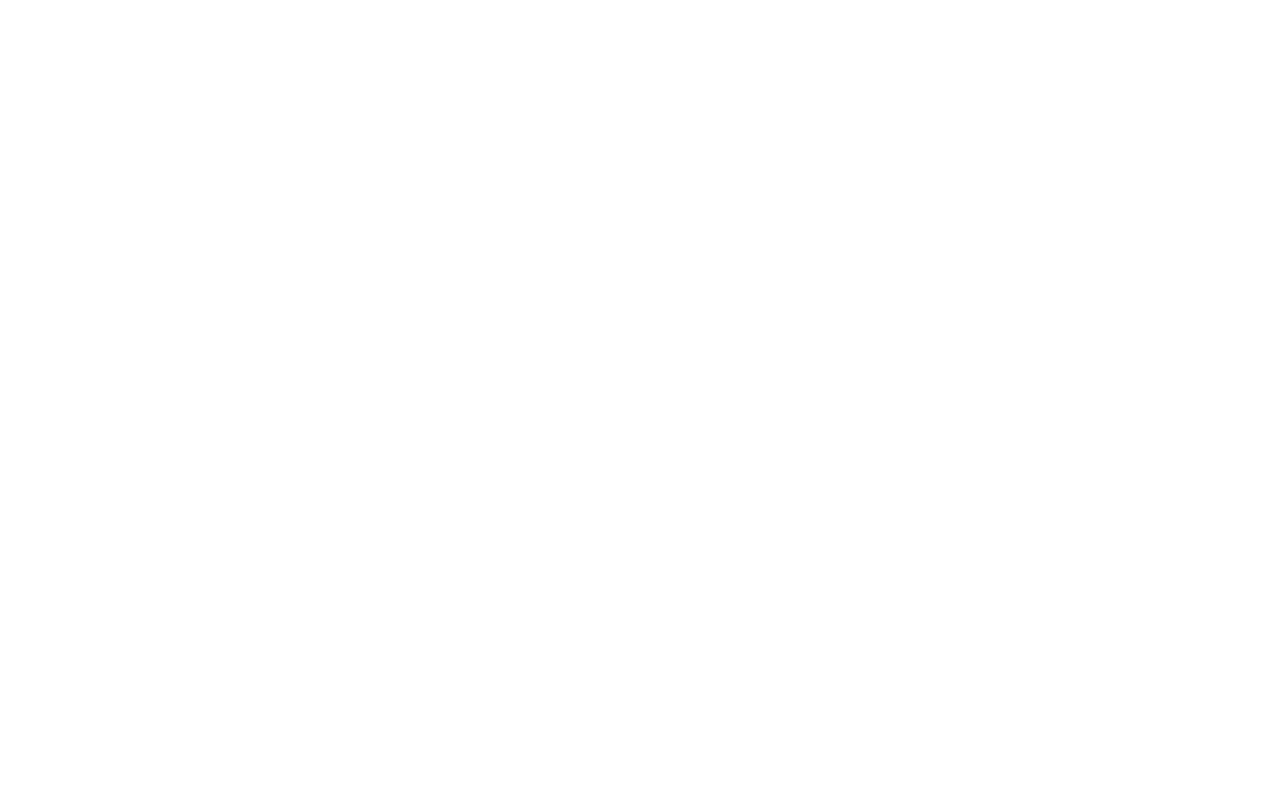
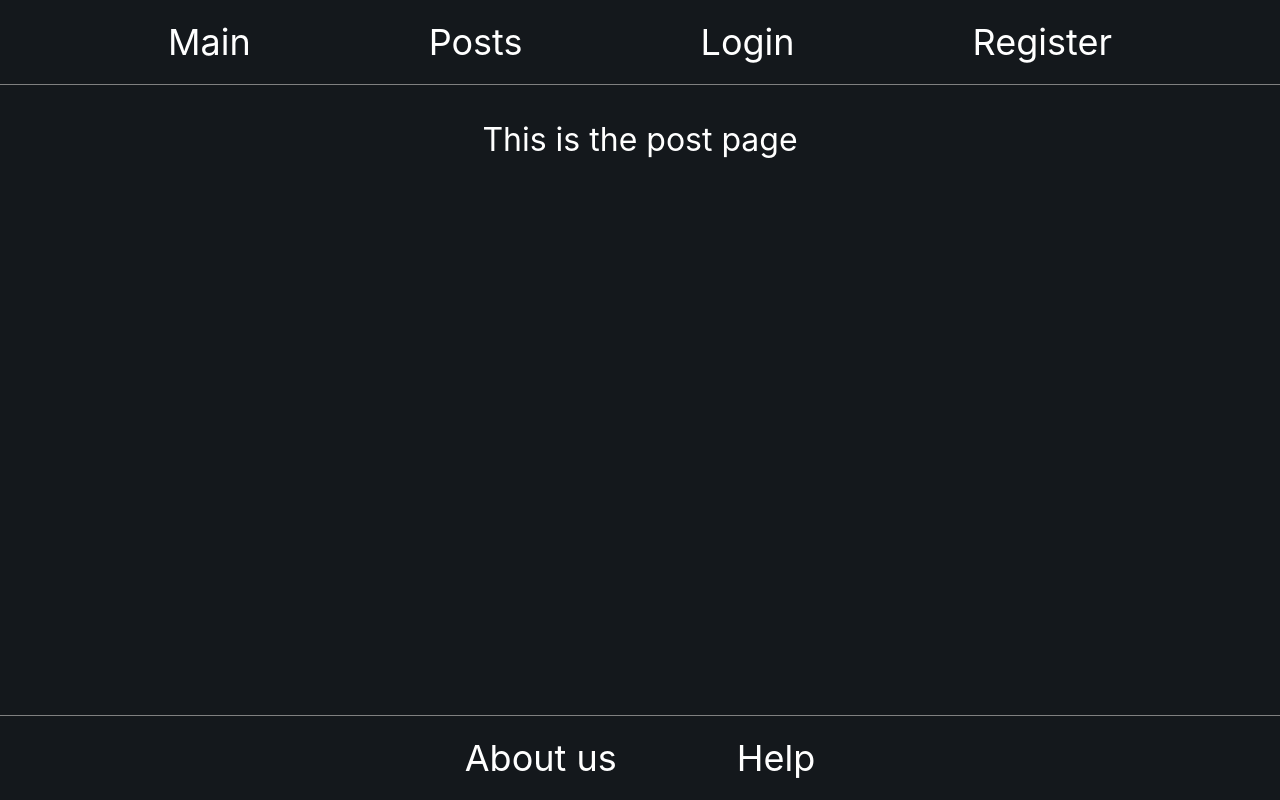
Before and after one commit to KratenkoIvan/react-app, a React (Create React App) app: page /post/1 in a window 1280 px wide. Before the commit this address had no page. Built offline with nearby package versions, Linux system fonts and the light colour scheme.

Commit message:
added app Routing and API request for posts

```diff
--- a/src/components/App.tsx
+++ b/src/components/App.tsx
@@ -1,8 +1,8 @@
 import { PostList } from "./Postlist/PostList"
 import { Layout } from "./Layout/Layout"
-import { Header } from './Header/Header'
-import { Footer } from "./Footer/Footer"
 import { BrowserRouter, Route, Routes } from "react-router-dom"
+import { PostPage } from "./PostPage/PostPage"
+import { Error } from "./Error/Error"
 
 export function App(){
     return(
@@ -10,7 +10,9 @@ export function App(){
             <BrowserRouter>
                 <Routes>
                     <Route path = '/' element = {<Layout></Layout>}>
-                        <Route path = '/' element = {<PostList></PostList>}></Route>
+                        <Route path ='/posts' element = {<PostList></PostList>}></Route>
+                        <Route path="/post/:id" element = {<PostPage></PostPage>}></Route>
+                        <Route path ='/*' element = {<Error></Error>}></Route>
                     </Route>
                 </Routes>
             </BrowserRouter>
--- /dev/null
+++ b/src/components/Error/Error.css
@@ -0,0 +1,5 @@
+.error h1 {
+    color: white;
+    text-align: center;
+    font-size: 56px;
+}
--- /dev/null
+++ b/src/components/Error/Error.tsx
@@ -0,0 +1,10 @@
+import './Error.css'
+
+export function Error(){
+    return(
+        <div className='error'>
+            <h1>404</h1>
+            <h1>Page not found</h1>
+        </div>
+    )
+}
--- a/src/components/Header/Header.css
+++ b/src/components/Header/Header.css
@@ -7,11 +7,12 @@
     border-bottom: 1px solid gray;
     position: fixed;
     background-color: #14181C;
+
 }
 
 .header a{
-    text-decoration: none;
     color: white;
     padding: 10px;
     font-size: 36px;
+    text-decoration: none;
 }
--- a/src/components/Header/Header.tsx
+++ b/src/components/Header/Header.tsx
@@ -1,11 +1,13 @@
+import { Link } from 'react-router-dom'
 import './Header.css'
 
 export function Header(){
     return(
         <header className="header">
-            <a href="#">Posts</a>
-            <a href="#">Login</a>
-            <a href="#">Register</a>
+            <Link to = {'/'}>Main</Link>
+            <Link to = {'/posts'}>Posts</Link>
+            <Link to = {'/login'}>Login</Link>
+            <Link to = {'/register'}>Register</Link>
         </header>
     )
 
--- a/src/components/Main/Main.css
+++ b/src/components/Main/Main.css
@@ -3,4 +3,5 @@
     width: 100%;
     height: 100%;
     justify-content: center;
+    padding-top: 120px;
 }
--- a/src/components/Post/Post.css
+++ b/src/components/Post/Post.css
@@ -6,11 +6,12 @@
     text-align: center;
     border-radius: 10px;
     margin-top: 40px;
-    padding: 0 30px;
+    padding: 0 40px;
+    max-width: 900px;
 }
 
 .postImg{
-    width: 60vh;
+    width: 800px;
     border-radius: 10px;
 }
 
--- a/src/components/Post/Post.tsx
+++ b/src/components/Post/Post.tsx
@@ -2,6 +2,7 @@ import { useState } from "react"
 import './Post.css'
 
 interface IPostProps {
+    id: number
     title: string
     description: string
     image: string
--- /dev/null
+++ b/src/components/PostPage/PostPage.css
@@ -0,0 +1,3 @@
+.postPage{
+    color: white;
+}
--- /dev/null
+++ b/src/components/PostPage/PostPage.tsx
@@ -0,0 +1,9 @@
+import './PostPage.css'
+
+export function PostPage(){
+    return(
+        <div className='postPage'>
+            <h1>This is the post page</h1>
+        </div>
+    )
+}
--- a/src/components/Postlist/PostList.css
+++ b/src/components/Postlist/PostList.css
@@ -2,11 +2,11 @@
     display: flex;
     flex-direction: column;
     align-items: center;
-    margin: 90px 0 50px 0;
+    margin: 0 0 50px 0;
 }
 
 .postList select{
-    margin-top: 20px;
+    margin-top: 0px;
     width: 200px;
     height: 40px;
     padding: 5px;
--- a/src/components/Postlist/PostList.tsx
+++ b/src/components/Postlist/PostList.tsx
@@ -3,11 +3,11 @@ import { Post } from "../Post/Post"
 import './PostList.css'
 
 const posts = [
-    {id: 0, category: 'Cats', title: 'Cute cat', description: 'A very cute cat', image: 'https://www.womansworld.com/wp-content/uploads/2024/08/cute-cats.jpg?w=1200&h=630&crop=1&quality=86&strip=all', author: 'Cat Author'},
-    {id: 1, category: 'Programming', title: 'Useful guide', description: 'How to create a function in JS', image: 'https://sourcebae.com/blog/wp-content/uploads/2023/08/maxresdefault-27.jpg', author: 'Smart programmer'},
-    {id: 2, category: 'Games', title: 'Herald I', description: 'I got a new rank', image: 'https://dotesports.com/wp-content/uploads/wp-content/uploads/2020/10/12093651/herald.jpg', author: 'Pro'},
-    {id: 3, category: 'Cats', title: 'Cool cat', description: 'A very cool cat', image: 'https://encrypted-tbn0.gstatic.com/images?q=tbn:ANd9GcRXcY2Ua1F5kVJ6QDuUc3fBNRArABIMnAgpow&s', author: 'Cat author'},
-    {id: 4, category: 'Food', title: 'Pizza', description: 'My favorite pizza', image: 'https://www.allrecipes.com/thmb/9UTj7kZBJDqory0cdEv_bw6Ef_0=/1500x0/filters:no_upscale():max_bytes(150000):strip_icc()/48727-Mikes-homemade-pizza-DDMFS-beauty-2x1-BG-2976-d5926c9253d3486bbb8a985172604291.jpg', author: 'Pizza lover'},
+    {id: 0, category: 'Cats', title: 'Cute cat', description: 'A very cute cat', social_image: 'https://www.womansworld.com/wp-content/uploads/2024/08/cute-cats.jpg?w=1200&h=630&crop=1&quality=86&strip=all', author: 'Cat Author'},
+    {id: 1, category: 'Programming', title: 'Useful guide', description: 'How to create a function in JS', social_image: 'https://sourcebae.com/blog/wp-content/uploads/2023/08/maxresdefault-27.jpg', author: 'Smart programmer'},
+    {id: 2, category: 'Games', title: 'Herald I', description: 'I got a new rank', social_image: 'https://dotesports.com/wp-content/uploads/wp-content/uploads/2020/10/12093651/herald.jpg', author: 'Pro'},
+    {id: 3, category: 'Cats', title: 'Cool cat', description: 'A very cool cat', social_image: 'https://encrypted-tbn0.gstatic.com/images?q=tbn:ANd9GcRXcY2Ua1F5kVJ6QDuUc3fBNRArABIMnAgpow&s', author: 'Cat author'},
+    {id: 4, category: 'Food', title: 'Pizza', description: 'My favorite pizza', social_image: 'https://www.allrecipes.com/thmb/9UTj7kZBJDqory0cdEv_bw6Ef_0=/1500x0/filters:no_upscale():max_bytes(150000):strip_icc()/48727-Mikes-homemade-pizza-DDMFS-beauty-2x1-BG-2976-d5926c9253d3486bbb8a985172604291.jpg', author: 'Pizza lover'},
 ]
 
 export function PostList(){
@@ -25,6 +25,15 @@ export function PostList(){
         console.log(selectedCategory)
     }, [selectedCategory])
 
+    useEffect(() => {
+        async function getPosts(){
+            const response = await fetch('https://dev.to/api/articles')
+            const posts = await response.json()
+            setFilteredPosts(posts)
+        }
+        getPosts()
+    },[])
+
     return (
         <div className="postList">
             <select onChange={(event)=>{
@@ -37,7 +46,7 @@ export function PostList(){
                 <option value="Food">Food</option>
             </select>
             {filteredPosts.map((post)=> {
-                return <Post key={post.id} title = {post.title} description = {post.description} image = {post.image} author = {post.author}></Post>
+                return <Post key={post.id} id = {post.id} title = {post.title} description = {post.description} image = {post.social_image} author = {post.author}></Post>
             }
             )}
         </div>
```
